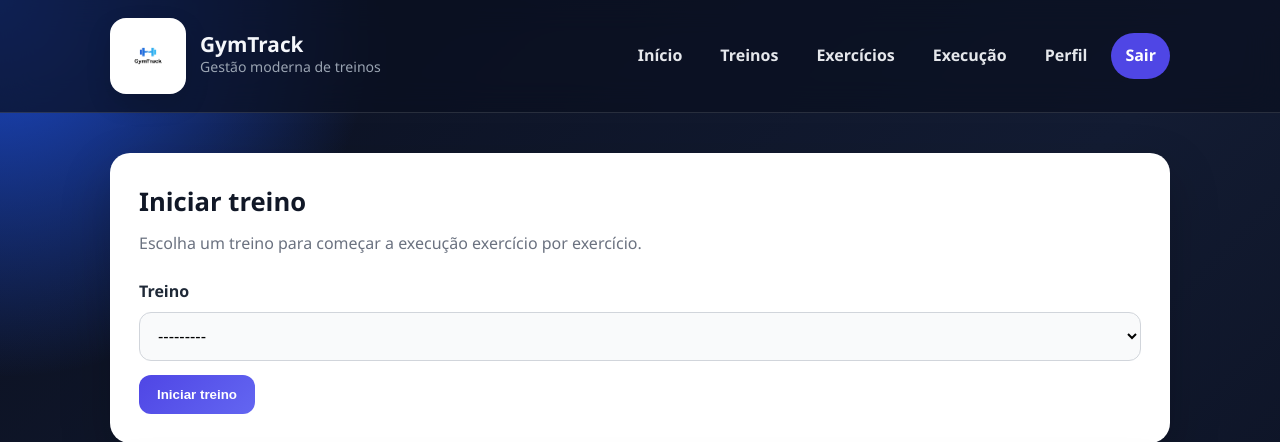
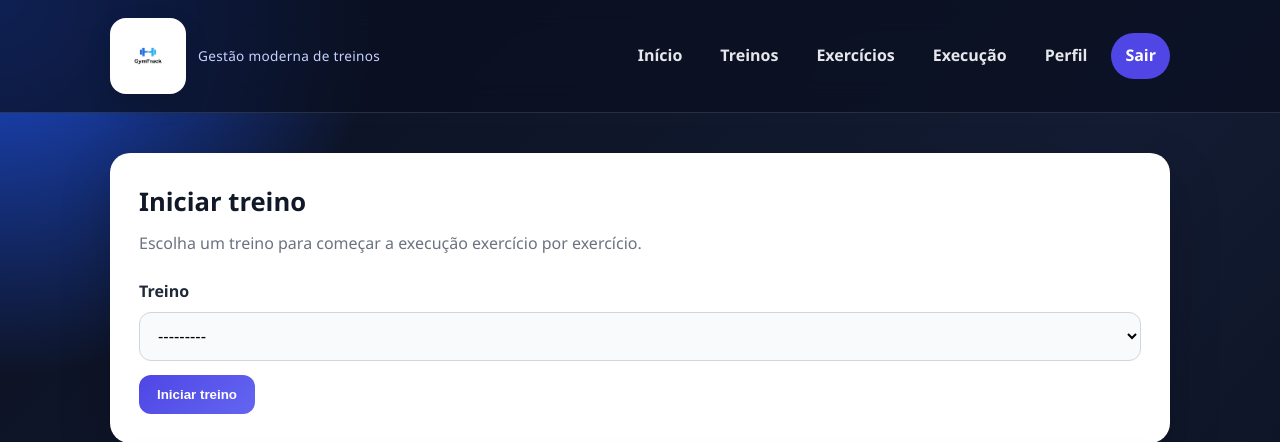
Before and after one commit to marcelof0nseca/GymTrack, a Django app: page /execucao/ in a window 1280 px wide. Shown: the top 442 px of the page. Run offline with Django 5.2, Linux system fonts and the light colour scheme; a user stored in the database is signed in; data comes from the database, SQL or seed files in the repository; both versions use the stored data as it was after the commit; data that the repository does not hold is empty.

Commit message:
style: melhora na tipografia e ajuste no direccionamento pro home qnd tocar a logo

```diff
--- a/core/templates/core/base.html
+++ b/core/templates/core/base.html
@@ -11,16 +11,13 @@
 <div class="page-shell">
     <header class="topbar">
         <div class="topbar-inner">
-            <div class="brand">
+            <a href="{% url 'home' %}" class="brand">
                 <div class="brand-logo">
                     <img src="{% static 'images/logo.png' %}" alt="Logo do GymTrack">
+                </div>
 
-                </div>
-                <div class="brand-text">
-                    <h1>GymTrack</h1>
-                    <p>Gestão moderna de treinos</p>
-                </div>
-            </div>
+                <p class="brand-subtitle">Gestão moderna de treinos</p>
+            </a>
 
             {% if user.is_authenticated %}
                 <nav class="nav">
--- a/static/css/style.css
+++ b/static/css/style.css
@@ -968,3 +968,16 @@ img {
     background: #fef3c7;
     color: #92400e;
 }
+
+.brand {
+    display: flex;
+    align-items: center;
+    gap: 12px;
+}
+
+.brand-subtitle {
+    font-size: 0.85rem;
+    color: #c7d2fe;
+    font-weight: 500;
+    letter-spacing: 0.3px;
+}
```
Also changed, not shown: db.sqlite3.
